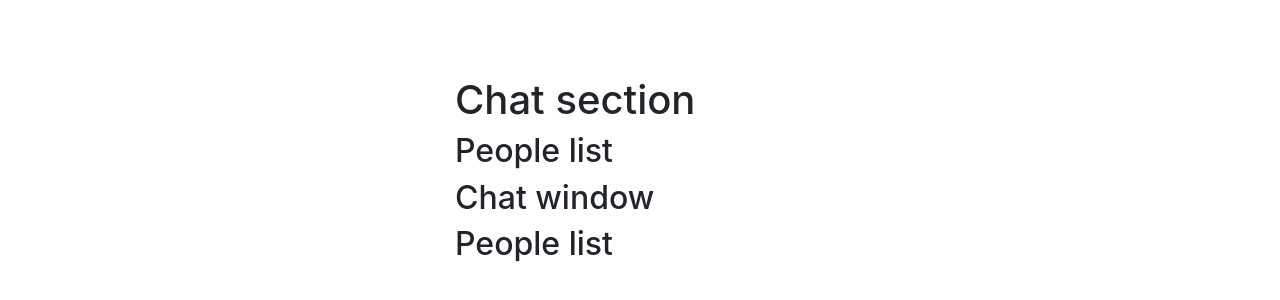
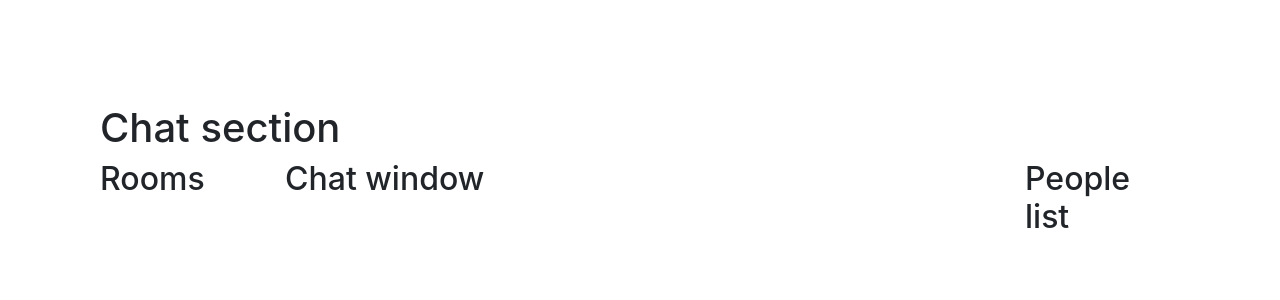
Before and after one commit to krukaleksander/chatapp, a React (Create React App) app: page /chat in a window 1280 px wide. Shown: the part 226-526 px from the top of the page. Built offline with nearby package versions, Linux system fonts and the light colour scheme; no server answers; sample sign-in values are in the browser's storage.

Commit message:
set position of elements in chat component

```diff
--- a/src/App.js
+++ b/src/App.js
@@ -14,23 +14,25 @@ const App = () => {
   return (
 
     <Container className='d-flex align-items-center justify-content-center' style={{ minHeight: '100vh' }}>
-      <div className="w-100" style={{ maxWidth: '400px' }}>
+
       <Router>
         <AppProvider>
           <Switch>
+            <PrivateRoute path="/chat" component={Chat} />
+            <div className="w-100" style={{ maxWidth: '400px' }}>
               <PrivateRoute exact path="/" component={Dashboard} />
               <PrivateRoute path="/update-profile" component={UpdateProfile} />
-              <PrivateRoute path="/chat" component={Chat} />
               <Route path='/signup' component={Signup} />
               <Route path='/login' component={Login} />
               <Route path='/forgot-password' component={ForgotPassword} />
+            </div>
           </Switch>
         </AppProvider>
       </Router>
-      </div>
+
     </Container>
     // 43:39
-
+    // echo 65536 | sudo tee -a /proc/sys/fs/inotify/max_user_watches
 
   )
 
--- a/src/components/Chat.js
+++ b/src/components/Chat.js
@@ -1,5 +1,5 @@
 import React from 'react'
-import { Container } from 'react-bootstrap';
+import { Container, Row, Col } from 'react-bootstrap';
 import { pureDataBase, dbRefObject } from '../firebase';
 import PeopleList from './chat-components/PeopleList';
 import ChatWindow from './chat-components/ChatWindow';
@@ -19,11 +19,15 @@ export default function Chat() {
     // writeUserData('d121235', 'Olek', 'aleksander@onet.pl', 'https://onet.pl');
 
     return (
-        <Container>
-            <h1>Chat section</h1>
-            <PeopleList />
-            <ChatWindow />
-            <Rooms />
-        </Container>
+        <>
+            <Container>
+                <h1>Chat section</h1>
+                <Row>
+                    <Col xs={12} xs={{ order: 'last' }} md={4} lg={2} lg={{ order: 'first' }}><Rooms /></Col>
+                    <Col xs={12} md={8} lg={8}><ChatWindow /></Col>
+                    <Col xs={{ order: 'first' }} md={4} lg={2} lg={{ order: 'last' }}><PeopleList /></Col>
+                </Row>
+            </Container>
+        </>
     )
 }
--- a/src/components/chat-components/Rooms.js
+++ b/src/components/chat-components/Rooms.js
@@ -3,8 +3,8 @@ import React from 'react'
 export default function Rooms() {
     return (
         <>
-            <div className="people-list">
-                <h2>People list</h2>
+            <div className="rooms">
+                <h2>Rooms</h2>
             </div>
         </>
     )
```
Lines whose indentation alone changed are shown as unchanged.
